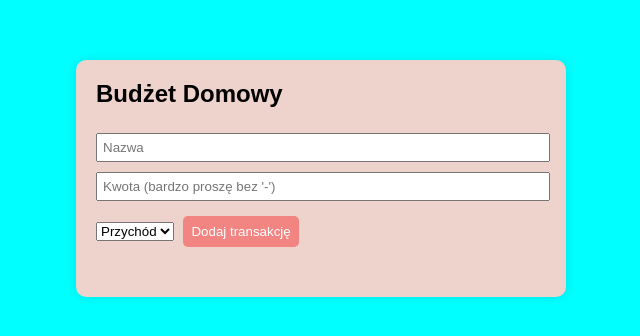
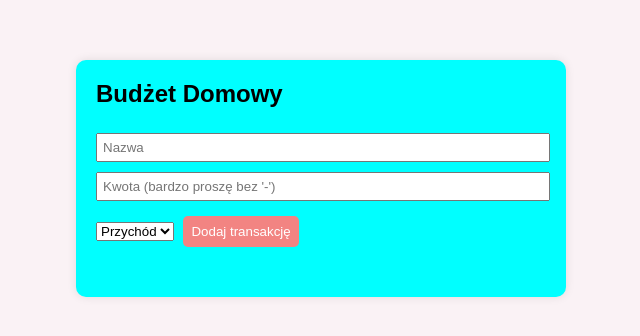
Before and after one commit to Evna07/fc-js-project-1, a website with bundled scripts: page index.html in a window 1280 px wide. Shown: the part 222-558 px from the top of the page, without its empty margins (319-959 px from the left). Built offline with nearby package versions, Linux system fonts and the light colour scheme.

Commit message:
Update style.css

```diff
--- a/style.css
+++ b/style.css
@@ -5,7 +5,7 @@
 
 .wrapper {
   font-family: Arial, sans-serif;
-  background-color: aqua;
+  background-color: #faf2f5;
   margin: 0;
   padding: 0;
   display: flex;
@@ -19,7 +19,7 @@
   max-width: 450px;
   width: fit-content;
   min-width: 300px;
-  background-color: #eed2cc;
+  background-color: aqua;
   padding: 20px;
   border-radius: 10px;
   box-shadow: 0 0 10px rgba(0, 0, 0, 0.1);
```
